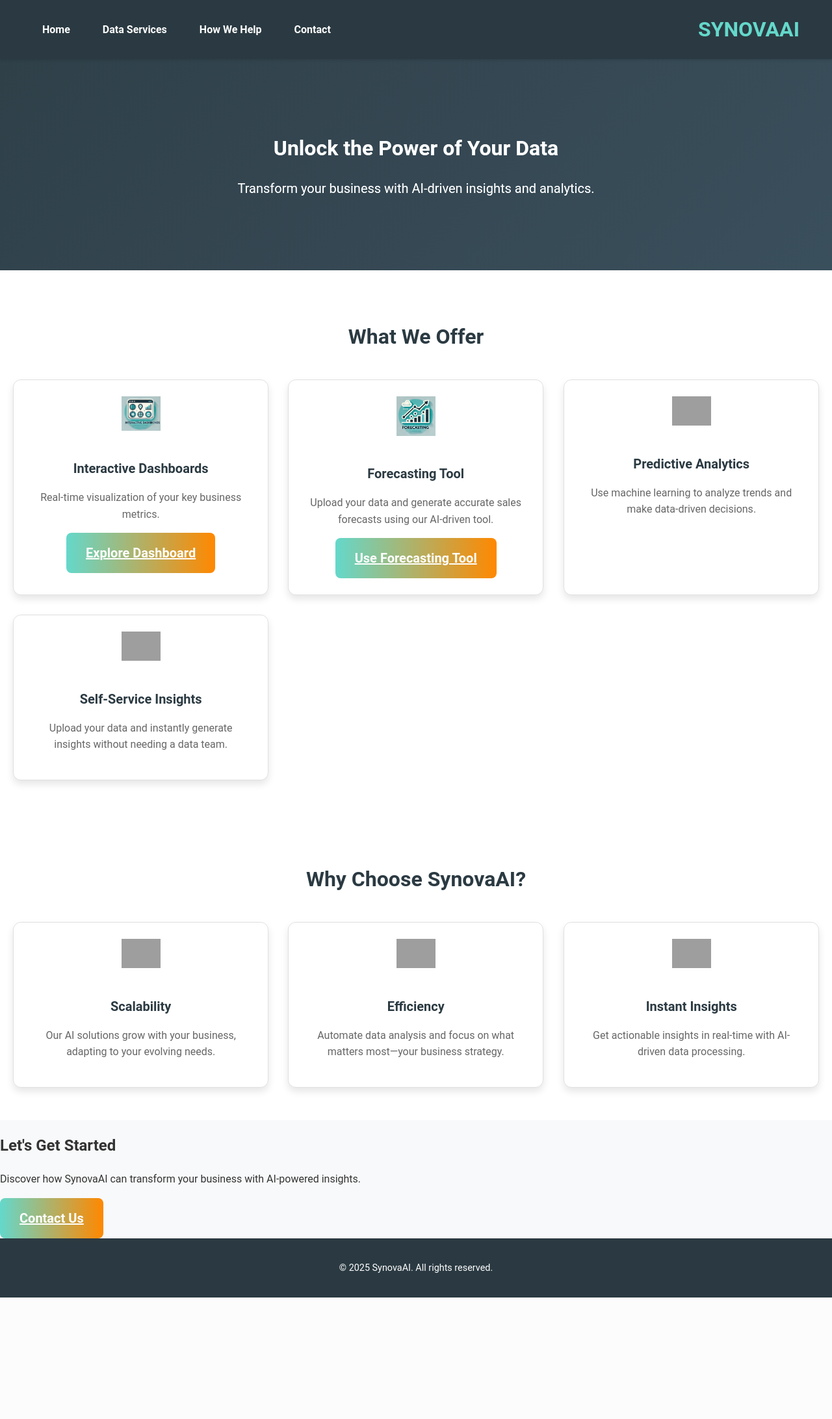
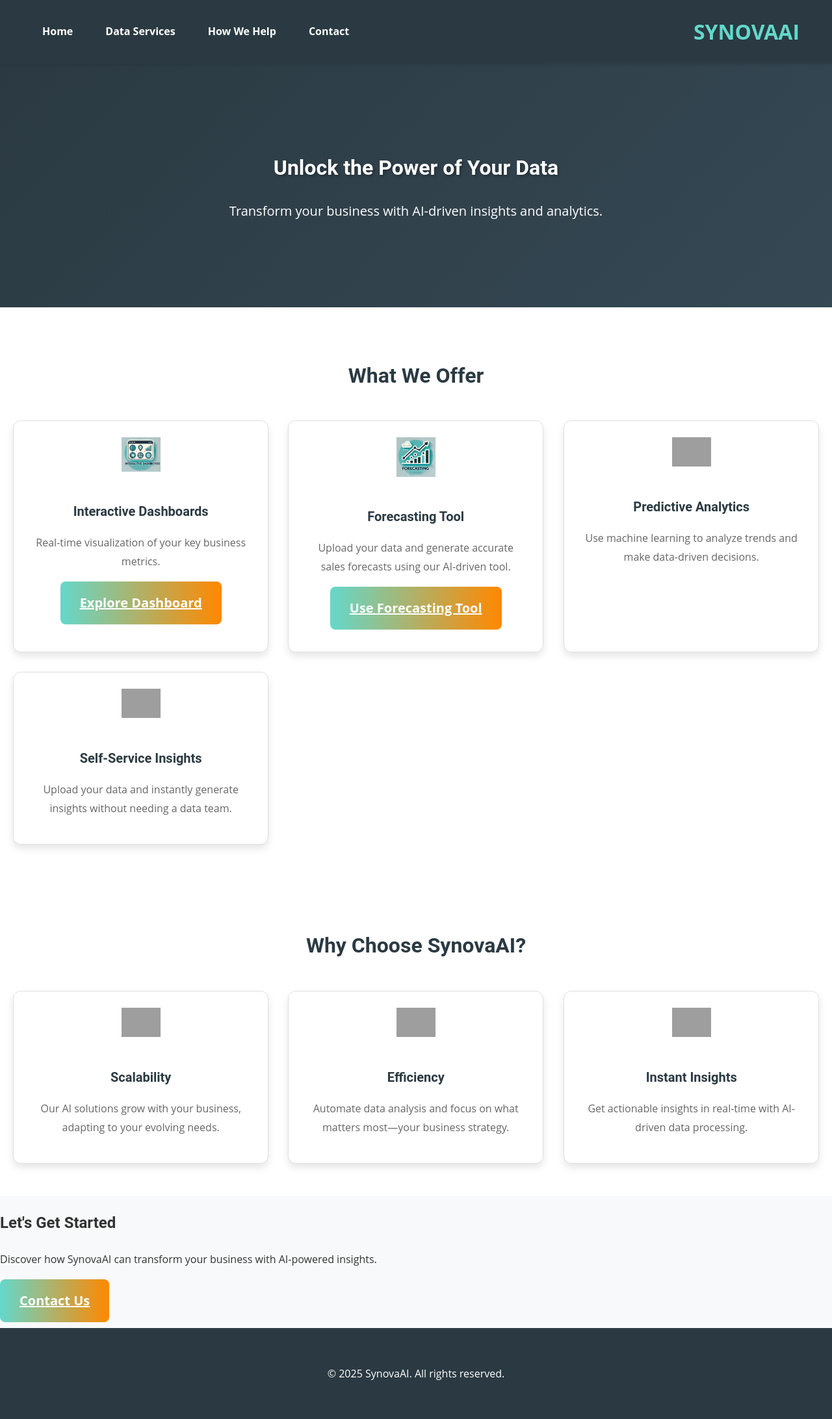
Before and after one commit to jslad2/sales-forecasting-platform, a Flask app: page /services in a window 1280 px wide. Shown: the whole page at 65% size. Before the commit the page ends 1997 px from the top, so only its background shows below. Run offline with Flask 3, Linux system fonts and the light colour scheme; grey boxes are pictures that could not be loaded.

Commit message:
css update

```diff
--- a/static/css/style.css
+++ b/static/css/style.css
@@ -16,13 +16,18 @@
 }
 
 body {
-    font-family: 'Roboto', sans-serif;
+    font-family: 'Open Sans', sans-serif;
     margin: 0;
     padding: 0;
     background-color: var(--background-color);
     color: var(--text-color);
-    line-height: 1.6;
+    line-height: 1.8;
     font-size: var(--font-size-base);
+}
+
+h1, h2, h3 {
+    font-family: 'Roboto', sans-serif;
+    font-weight: 700;
 }
 
 /* Header Styling */
@@ -85,24 +90,20 @@ header .logo {
     background: linear-gradient(135deg, var(--primary-color), #354854);
     color: var(--white-color);
     text-align: center;
-    padding: 80px 20px;
-    animation: heroGlow 8s infinite alternate;
+    padding: 100px 20px;
+    animation: gradientShift 10s infinite alternate;
 }
 
-@keyframes heroGlow {
-    0% { filter: brightness(100%); }
-    100% { filter: brightness(110%); }
-}
-
-.hero-text {
-    max-width: 800px;
-    margin: 0 auto;
+@keyframes gradientShift {
+    0% { background-position: 0% 50%; }
+    100% { background-position: 100% 50%; }
 }
 
 .hero h1 {
     font-size: var(--font-size-xl);
     margin-bottom: 20px;
     font-weight: 700;
+    text-shadow: 2px 2px 4px rgba(0, 0, 0, 0.3);
 }
 
 .hero p {
@@ -121,6 +122,25 @@ header .logo {
     transition: all 0.3s ease-in-out;
     display: inline-block;
     text-align: center;
+    position: relative;
+    overflow: hidden;
+}
+
+.cta-button::after {
+    content: '';
+    position: absolute;
+    top: 50%;
+    left: 50%;
+    width: 300%;
+    height: 300%;
+    background-color: rgba(255, 255, 255, 0.3);
+    border-radius: 50%;
+    transform: translate(-50%, -50%) scale(0);
+    transition: transform 0.5s ease;
+}
+
+.cta-button:hover::after {
+    transform: translate(-50%, -50%) scale(1);
 }
 
 .cta-button:hover {
@@ -176,12 +196,17 @@ header .logo {
 
 .service-card:hover {
     transform: translateY(-10px);
-    box-shadow: 0 15px 25px rgba(0, 0, 0, 0.15);
+    box-shadow: 0 15px 25px rgba(0, 0, 0, 0.2);
 }
 
 .service-card img {
     width: 60px;
     margin-bottom: 15px;
+    transition: transform 0.3s ease;
+}
+
+.service-card:hover img {
+    transform: scale(1.1);
 }
 
 .service-card h3 {
@@ -201,8 +226,40 @@ footer {
     background-color: var(--primary-color);
     color: var(--white-color);
     text-align: center;
-    padding: 20px;
-    font-size: 0.9rem;
+    padding: 40px 20px;
+    display: flex;
+    flex-direction: column;
+    align-items: center;
+}
+
+.footer-links {
+    margin-top: 20px;
+}
+
+.footer-links a {
+    color: var(--white-color);
+    text-decoration: none;
+    margin: 0 10px;
+    font-size: 1.2rem;
+}
+
+.footer-links a:hover {
+    color: var(--secondary-color);
+}
+
+.social-icons {
+    margin-top: 20px;
+}
+
+.social-icons a {
+    color: var(--white-color);
+    margin: 0 10px;
+    font-size: 1.5rem;
+    transition: color 0.3s ease;
+}
+
+.social-icons a:hover {
+    color: var(--secondary-color);
 }
 
 /* Back to Top Button */
@@ -241,12 +298,33 @@ body.scrolled .top-button {
     .service-grid {
         grid-template-columns: repeat(2, 1fr);
     }
+
+    .hero h1 {
+        font-size: 2rem;
+    }
+
+    .hero p {
+        font-size: 1.2rem;
+    }
 }
 
 @media (max-width: 480px) {
     .service-grid {
-        grid-template-columns: repeat(1, 1fr);
+        grid-template-columns: 1fr;
     }
+
+    .hero h1 {
+        font-size: 1.5rem;
+    }
+
+    .hero p {
+        font-size: 1rem;
+    }
+}
+
+/* Smooth Scrolling */
+html {
+    scroll-behavior: smooth;
 }
 
 /* Additional Styles for Forecasting Tool and Sales Dashboard Pages */
```
